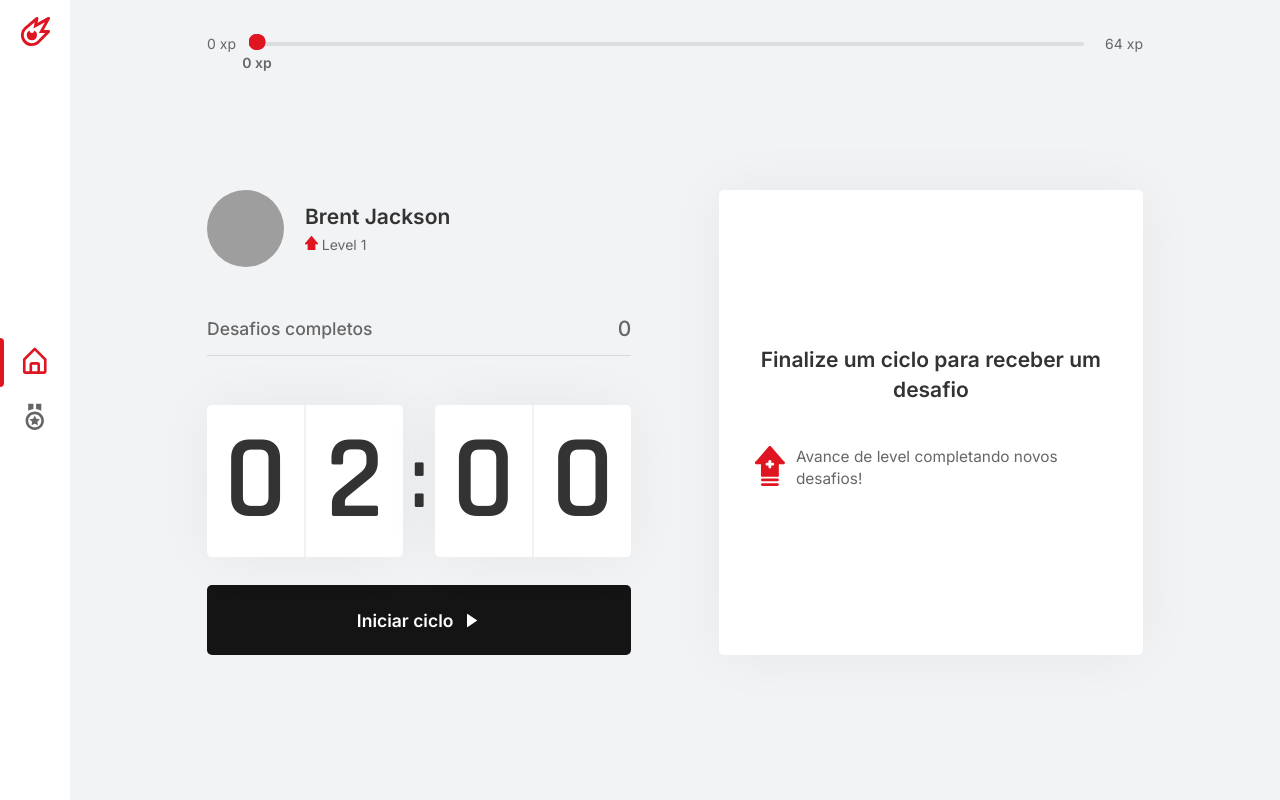
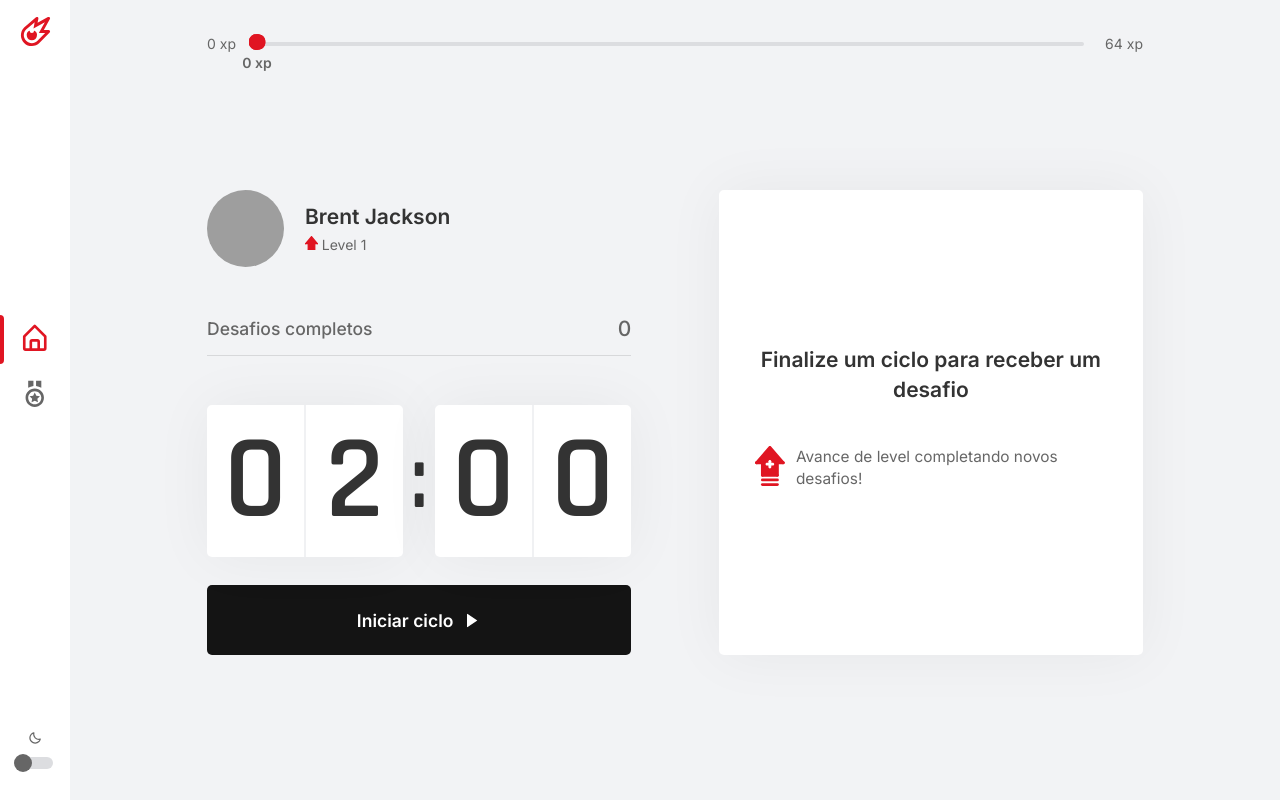
Before and after one commit to pvict/nlw-firemovin, a Next.js app: page / in a window 1280 px wide. Built offline with nearby package versions, Linux system fonts and the light colour scheme; grey boxes are pictures that could not be loaded.

Commit message:
feat: added theme switcher

```diff
--- a/src/components/Sidebar.tsx
+++ b/src/components/Sidebar.tsx
@@ -1,18 +1,24 @@
 import React, { useContext } from 'react'
 import { useRouter } from 'next/router'
 import Link from 'next/link'
-import { BiHomeAlt, BiMedal, BiMeteor, BiMoon} from 'react-icons/bi'
+import { BiHomeAlt, BiMedal, BiMeteor, BiMoon, BiSun} from 'react-icons/bi'
 import styles from '../styles/components/Sidebar.module.css'
 import Switch from "react-switch";
+import { ThemeContext } from 'styled-components';
 
-export function Sidebar( ): JSX.Element {
+interface Props {
+  toggleTheme(): void;
+}
+
+export function Sidebar({toggleTheme}): JSX.Element {
   const router = useRouter()
+  const {colors, title} = useContext(ThemeContext);
   return (
     <aside className={styles.sidebarContainer}>
       <header className={styles.header}>
         <Link href="/">
           <a className={styles.navLogo}>
-            <BiMeteor/>
+            <BiMeteor />
           </a>
         </Link>
       </header>
@@ -25,20 +31,34 @@ export function Sidebar( ): JSX.Element {
               </a>
             </Link>
           </li>
-          <li className={router.pathname === '/leaderboard' ? styles.active : ''}>
+          <li
+            className={router.pathname === '/leaderboard' ? styles.active : ''}
+          >
             <Link href="/leaderboard">
               <a>
                 <BiMedal />
               </a>
             </Link>
           </li>
-          <li>
-          </li>
+          <li></li>
         </ul>
       </nav>
       <footer className={styles.footer}>
-
+        <i>{title === 'dark' ? <BiSun /> : <BiMoon />}</i>
+        <Switch
+          onChange={toggleTheme}
+          checked={title === 'dark'}
+          checkedIcon={false}
+          uncheckedIcon={false}
+          height={12}
+          width={36}
+          handleDiameter={18}
+          offHandleColor={colors.text}
+          onHandleColor={colors.redDark}
+          offColor={colors.grayLine}
+          onColor={colors.redMark}
+        />
       </footer>
     </aside>
-  )
+  );
 }
--- a/src/pages/_app.tsx
+++ b/src/pages/_app.tsx
@@ -1,10 +1,22 @@
-import '../styles/global.css';
+import { useState } from 'react';
+import { ThemeProvider } from 'styled-components';
+import light from '../styles/themes/light';
+import dark from '../styles/themes/dark';
+import GlobalStyle from '../styles/global';
 
 function MyApp({ Component, pageProps }) {
+  const [theme, setTheme] = useState(light);
+
+  const toggleTheme = () => {
+    setTheme(theme.title == 'light' ? dark : light);
+  };
 
   return (
-    <Component {...pageProps} />
-  )
+    <ThemeProvider theme={theme}>
+      <GlobalStyle />
+      <Component {...pageProps} toggleTheme={toggleTheme}/>
+    </ThemeProvider>
+  );
 }
 
 export default MyApp
--- a/src/pages/index.tsx
+++ b/src/pages/index.tsx
@@ -18,6 +18,7 @@ interface HomeProps {
   level: number;
   currentExperience: number;
   challengesCompleted: number;
+  toggleTheme(): void;
 }
 
 export default function Home(props: HomeProps) {
@@ -28,23 +29,20 @@ export default function Home(props: HomeProps) {
       challengesCompleted={props.challengesCompleted}
     >
       <Head>
-        <link rel="shortcut icon" href="favicon.png" type="image/png"/>
+        <link rel="shortcut icon" href="favicon.png" type="image/png" />
 
         <title>Início | move.it</title>
       </Head>
-      <div className='wrapper'>
-        <Toaster
-            position="top-right"
-            reverseOrder={false}
-        />
-        <Sidebar />
+      <div className="wrapper">
+        <Toaster position="top-right" reverseOrder={false} />
+        <Sidebar toggleTheme={props.toggleTheme} />
         <div className={styles.container}>
-          <ExperienceBar/>
+          <ExperienceBar />
           <CountdownProvider>
             <section>
               <div>
                 <Profile />
-                <CompletedChallenges/>
+                <CompletedChallenges />
                 <Countdown />
               </div>
               <div>
@@ -55,7 +53,7 @@ export default function Home(props: HomeProps) {
         </div>
       </div>
     </ChallengesProvider>
-  )
+  );
 }
 
 export const getServerSideProps: GetServerSideProps = async (ctx) => {
--- a/src/styles/components/Countdown.module.css
+++ b/src/styles/components/Countdown.module.css
@@ -25,11 +25,11 @@
 }
 
 .countdownContainer > div span:first-child  {
-  border-right: 1px solid #f0f1f3;
+  border-right: 1px solid var(--timer-border);
 }
 
 .countdownContainer > div span:last-child  {
-  border-left: 1px solid  #f0f1f3;
+  border-left: 1px solid  var(--timer-border);
 }
 
 .countdownContainer > span {
@@ -51,7 +51,7 @@
   border-radius: 5px;
 
   background: var(--title-black);
-  color: var(--white);
+  color: var(--white-text);
 
   font-size: 1.25rem;
   font-weight: 600;
@@ -73,8 +73,8 @@
   border: 0;
   border-radius: 5px;
 
-  background: var(--white);
-  color: var(--title);
+  background: var(--white-text);
+  color: var(--white);
 
   font-size: 1.25rem;
   font-weight: 600;
@@ -90,7 +90,7 @@
 
 .countdownButtonActive:not(:disabled):hover {
   background-color:var(--red-mark);
-  color: var(--background)
+  color: var(--white-text)
 }
 
 .countdownButton:disabled {
--- a/src/styles/global.css
+++ /dev/null
@@ -1,67 +0,0 @@
-* {
-  margin: 0;
-  padding: 0;
-  box-sizing:border-box;
-}
-
-:root {
-  --white:#fff;
-  --background: #f2f3f5;
-  --gray-line: #dcdde0;
-  --text: #666666;
-  --text-highlight: #b3b9ff;
-  --title: #333333;
-  --red: #e83f5b;
-  --green: #4cd62b;
-  --blue: #5965e0;
-  --blue-dark: #4953b8;
-  --blue-twitter: #2aa9e0;
-  --red-mark: #e01522;
-  --red-light: #e70e02;
-  --title-black: #141414
-}
-
-.wrapper {
-  display: flex;
-  align-items: center;
-  margin-left: 5rem;
-}
-
-body {
-  background: var(--background);
-  color: var(--text);
-}
-
-body, input, textarea, button {
-  font: 400 1rem "Inter", sans-serif;
-}
-
-button {
-  cursor: pointer;
-}
-
-a {
-  color: inherit;
-  text-decoration: none;
-}
-
-@media(max-width: 1300px) {
-  html {
-    font-size: 87.5%;
-  }
-}
-
-@media(max-width: 1080px) {
-  html {
-    font-size: 93.75%;
-  }
-}
-
-@media(max-width: 767px) {
-  html {
-    font-size: 87.5%;
-  }
-  .wrapper {
-    margin-left: 0;
-  }
-}
--- a/src/styles/global.ts
+++ b/src/styles/global.ts
@@ -8,14 +8,16 @@ export default createGlobalStyle`
 }
 
 :root {
-  --white:${(props) => props.themes.colors.white};
-  --background: ${(props) => props.themes.colors.white};
-  --gray-line: ${(props) => props.themes.colors.white};
-  --text: ${(props) => props.themes.colors.white};
-  --title: ${(props) => props.themes.colors.white};
-  --red-mark: ${(props) => props.themes.colors.white};
-  --red-light: ${(props) => props.themes.colors.white};
-  --title-black: ${(props) => props.themes.colors.white};
+  --white:${(props) => props.theme.colors.white};
+  --white-text:${(props) => props.theme.colors.whiteText};
+  --background: ${(props) => props.theme.colors.background};
+  --gray-line: ${(props) => props.theme.colors.grayLine};
+  --text: ${(props) => props.theme.colors.text};
+  --title: ${(props) => props.theme.colors.title};
+  --red-mark: ${(props) => props.theme.colors.redMark};
+  --red-light: ${(props) => props.theme.colors.redDark};
+  --title-black: ${(props) => props.theme.colors.titleBlack};
+  --timer-border: ${(props) => props.theme.colors.timerBorder};
 }
 
 .wrapper {
--- a/src/styles/styled.d.ts
+++ b/src/styles/styled.d.ts
@@ -6,13 +6,15 @@ declare module 'styled-components' {
 
     colors: {
       white: string,
+      whiteText: string,
       background: string,
       grayLine: string,
       text: string,
       title: string,
       redMark: string,
-      redLight: string,
-      titleBlack: string
+      redDark: string,
+      titleBlack: string,
+      timerBorder: string
     }
   }
 }
--- a/src/styles/themes/dark.ts
+++ b/src/styles/themes/dark.ts
@@ -2,13 +2,15 @@ export default {
   title: 'dark',
 
   colors: {
-    white: '#666666',
-    background: '#f2f3f5',
-    grayLine: '#dcdde0',
-    text: '#666666',
-    title: '#333333',
+    white: '#202024',
+    whiteText: '#ffffff',
+    background: '#121214',
+    grayLine: '#29292e',
+    text: '#a8a8b3',
+    title: '#e1e1e6',
     redMark: '#e01522',
-    redLight: '#e70e02',
+    redDark: '#bf1119',
     titleBlack: '#141414',
+    timerBorder: '#29292e',
   },
 };
--- a/src/styles/themes/light.ts
+++ b/src/styles/themes/light.ts
@@ -2,13 +2,15 @@ export default {
   title: 'light',
 
   colors: {
-    white:'#fff',
+    white: '#fff',
+    whiteText: '#fff',
     background: '#f2f3f5',
     grayLine: '#dcdde0',
     text: '#666666',
     title: '#333333',
     redMark: '#e01522',
-    redLight: '#e70e02',
-    titleBlack: '#141414'
-  }
-}
+    redDark: '#bf1119',
+    titleBlack: '#141414',
+    timerBorder: '#f0f1f3'
+  },
+};
```
Also changed, not shown: 1 other file (tests, documents, lock files or other folders).
